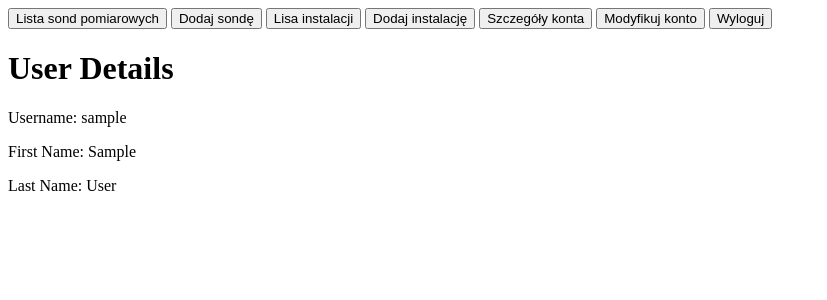
After one commit to maciej88/Calibration, a Django app: page /user/1/ in a window 1280 px wide. The commit adds this page. Shown: the top 300 px of the page, without its empty margins (0-827 px from the left). Run offline with Django 5.2, Linux system fonts and the light colour scheme; the visitor is signed in with stand-in values (Sample User, id 1); data comes from the database, SQL or seed files in the repository.

Commit message:
user CRU

```diff
--- a/calib_management/admin.py
+++ b/calib_management/admin.py
@@ -1,6 +1,5 @@
 from django.contrib import admin
 
-# Register your models here.
 from calib_management.models import (Places, Probes, Services)
 
 admin.site.register(Places)
--- a/calib_management/forms.py
+++ b/calib_management/forms.py
@@ -61,5 +61,11 @@ class CustomUserCreationForm(UserCreationForm):
         fields = ('username', 'first_name', 'last_name', 'password1', 'password2')
 
 
+class UserUpdateForm(forms.ModelForm):
+    class Meta:
+        model = User
+        fields = ('username', 'first_name', 'last_name', 'password')
+
+
 class LogoutForm(forms.Form):
     pass
--- a/calib_management/models.py
+++ b/calib_management/models.py
@@ -1,6 +1,6 @@
 import uuid
-
 from django.db import models
+from django.contrib.auth.models import User, AbstractUser
 
 SERVICE_TYPES = (
     ('Kalibracja', 'Kalibracja'),
--- a/calib_management/views.py
+++ b/calib_management/views.py
@@ -1,12 +1,16 @@
+from django.urls import reverse_lazy
 from django.views.generic import ListView, CreateView, DeleteView, UpdateView, DetailView
 from calib_management.models import Probes, Services, Places
 from calib_management.forms import PlaceForm, ProbeForm, ProbeUpdateForm, ServiceForm
 from django.views import View
 from django.contrib.auth.mixins import LoginRequiredMixin
-
+from django.contrib.auth.models import User
 from django.shortcuts import render, redirect
 from .forms import CustomUserCreationForm
 from django.contrib.auth import logout
+
+
+# --- Place CRUD ---
 
 
 class PlaceCreateView(LoginRequiredMixin, CreateView):
@@ -36,6 +40,8 @@ class PlaceDeleteView(LoginRequiredMixin, DeleteView):
     model = Places
     template_name = 'installation_delete.html'
     success_url = '/installations-list/'
+
+# --- Probe CRUD ---
 
 
 class ProbeListView(ListView):
@@ -81,6 +87,8 @@ class ProbeDetailView(DetailView):
 
         return context
 
+# --- Service CRUD ---
+
 
 class ServiceCreateView(CreateView):
     model = Services
@@ -123,6 +131,7 @@ class ServiceDetailView(DetailView):
     context_object_name = 'service'
 
 
+# --- User CRU ---
 def register(request):
     if request.method == 'POST':
         form = CustomUserCreationForm(request.POST)
@@ -134,10 +143,22 @@ def register(request):
     return render(request, 'register.html', {'form': form})
 
 
-class CustomLogoutView(View):
+class CustomLogoutView(LoginRequiredMixin, View):
     def get(self, request):
         logout(request)
         return redirect('/')
 
     def post(self, request):
         return self.get(request)
+
+
+class UserUpdateView(LoginRequiredMixin, UpdateView):
+    model = User
+    fields = ['username', 'first_name', 'last_name', 'password']
+    template_name = 'user_update.html'
+    success_url = reverse_lazy('user-detail')
+
+
+class UserDetailView(LoginRequiredMixin, DetailView):
+    model = User
+    template_name = 'user_detail.html'
--- a/calibration/settings.py
+++ b/calibration/settings.py
@@ -128,3 +128,5 @@ STATIC_URL = 'static/'
 # https://docs.djangoproject.com/en/5.0/ref/settings/#default-auto-field
 
 DEFAULT_AUTO_FIELD = 'django.db.models.BigAutoField'
+
+LOGIN_REDIRECT_URL = 'probe_list'
--- a/calibration/urls.py
+++ b/calibration/urls.py
@@ -39,5 +39,7 @@ urlpatterns = [
     path('service-detail/<uuid:pk>', ServiceDetailView.as_view(), name='service-detail'),
     path('register/', register, name='register'),
     path('login/', auth_views.LoginView.as_view(template_name='login.html', success_url='/'), name='login'),
+    path('user/<int:pk>/update/', UserUpdateView.as_view(), name='user-update'),
+    path('user/<int:pk>/', UserDetailView.as_view(), name='user-detail'),
     path('logout/', CustomLogoutView.as_view(), name='logout'),
 ]
--- a/templates/base.html
+++ b/templates/base.html
@@ -5,13 +5,16 @@
     <title>Kalibrace</title>
 </head>
 {% if user.is_authenticated %}
-<a href="{% url 'probe-list' %}"><button>Lista sond pomiarowych</button></a>
+<a href="{% url 'probe_list' %}"><button>Lista sond pomiarowych</button></a>
 <a href="{% url 'probe-create' %}"><button>Dodaj sondę</button></a>
-<a href="{% url 'place-list' pk=probe.id %}"><button>Lisa instalacji</button></a>
-<a href="{% url 'place-create' pk=probe.id %}"><button>Dodaj instalację</button></a>
+<a href="{% url 'place-list' %}"><button>Lisa instalacji</button></a>
+<a href="{% url 'place-create' %}"><button>Dodaj instalację</button></a>
+<a href="{% url 'user-detail' pk=user.id %}"><button>Szczegóły konta</button></a>
+<a href="{% url 'user-update' pk=user.id %}"><button>Modyfikuj konto</button></a>
 <a href="{% url 'logout' %}"><button>Wyloguj</button></a>
 {% else %}
 <a href="{% url 'login' %}"><button>Zaloguj</button></a>
+<a href="{% url 'register' %}"><button>Załóż konto</button></a>
 {% endif %}
 {% load static %}
 {#    <link rel="stylesheet" href="css/style.css" />#}
--- /dev/null
+++ b/templates/user_detail.html
@@ -0,0 +1,13 @@
+{% extends 'base.html' %}
+{% block content %}
+<head>
+    <meta charset="UTF-8">
+    <title>User Details</title>
+</head>
+<body>
+    <h1>User Details</h1>
+    <p>Username: {{ object.username }}</p>
+    <p>First Name: {{ object.first_name }}</p>
+    <p>Last Name: {{ object.last_name }}</p>
+</body>
+{% endblock %}
```
Also changed, not shown: templates/user_update.html (added, +15 -0 lines).
